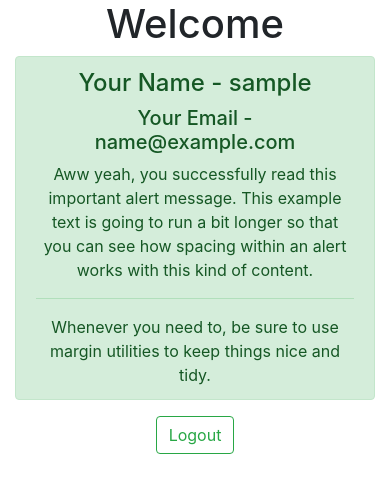
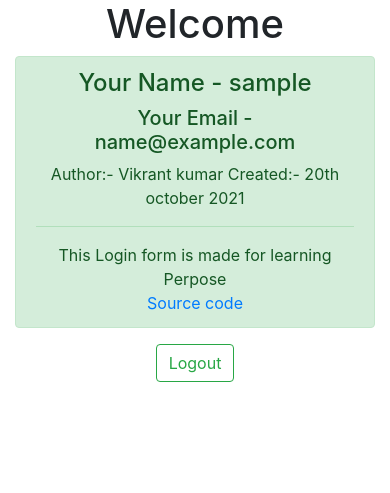
Before and after one commit to axelviku/PHP_Login_intern, a PHP site: page /home.php in a window 390 px wide. Shown: the top 493 px of the page. Run offline with PHP 8.4, Linux system fonts and the light colour scheme; the visitor is signed in with stand-in values (Sample User, id 1).

Commit message:
update in code and alert box and phone num function

```diff
--- a/dbFunction.php
+++ b/dbFunction.php
@@ -19,9 +19,7 @@ session_start();
 
         }
         // destructor
-        function __destruct() {
 
-        }
         public function UserRegister($username, $emailid, $password){
                 $password = md5($password);
                 $qr = mysqli_query($this->conn,"INSERT INTO users(username, emailid, password) values('".$username."','".$emailid."','".$password."')") or die(mysql_error());
--- a/home.php
+++ b/home.php
@@ -34,9 +34,13 @@
                                 <div class="alert alert-success" role="alert">
                                 <h4 class="alert-heading">Your Name - <?=$_SESSION['username']?> </h4>
                                 <h5 class="alert-heading">Your Email - <?=$_SESSION['email']?> </h5>
-                                <p>Aww yeah, you successfully read this important alert message. This example text is going to run a bit longer so that you can see how spacing within an alert works with this kind of content.</p>
+                                <p>
+                                    Author:- Vikrant kumar
+                                    Created:- 20th october 2021
+                                </p>
                                 <hr>
-                                <p class="mb-0">Whenever you need to, be sure to use margin utilities to keep things nice and tidy.</p>
+                                <p class="mb-0">This Login form is made for learning Perpose</p>
+                                <a href="https://github.com/axelviku/PHP_Login_intern/tree/master">Source code</a>
                                 </div>
                                 <button type="submit" name="welcome" value="Logout" class="btn btn-outline-success">Logout</button>
                             </form>
```
